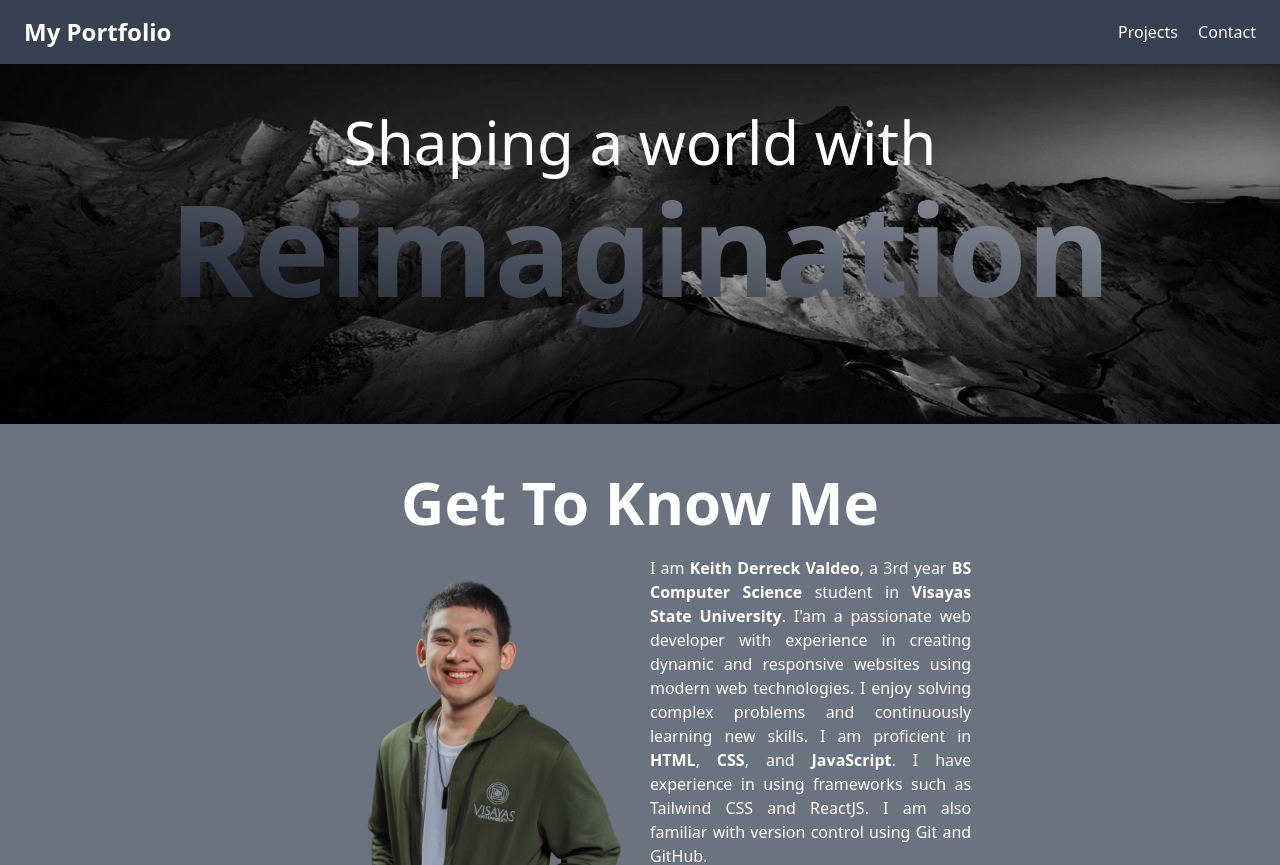
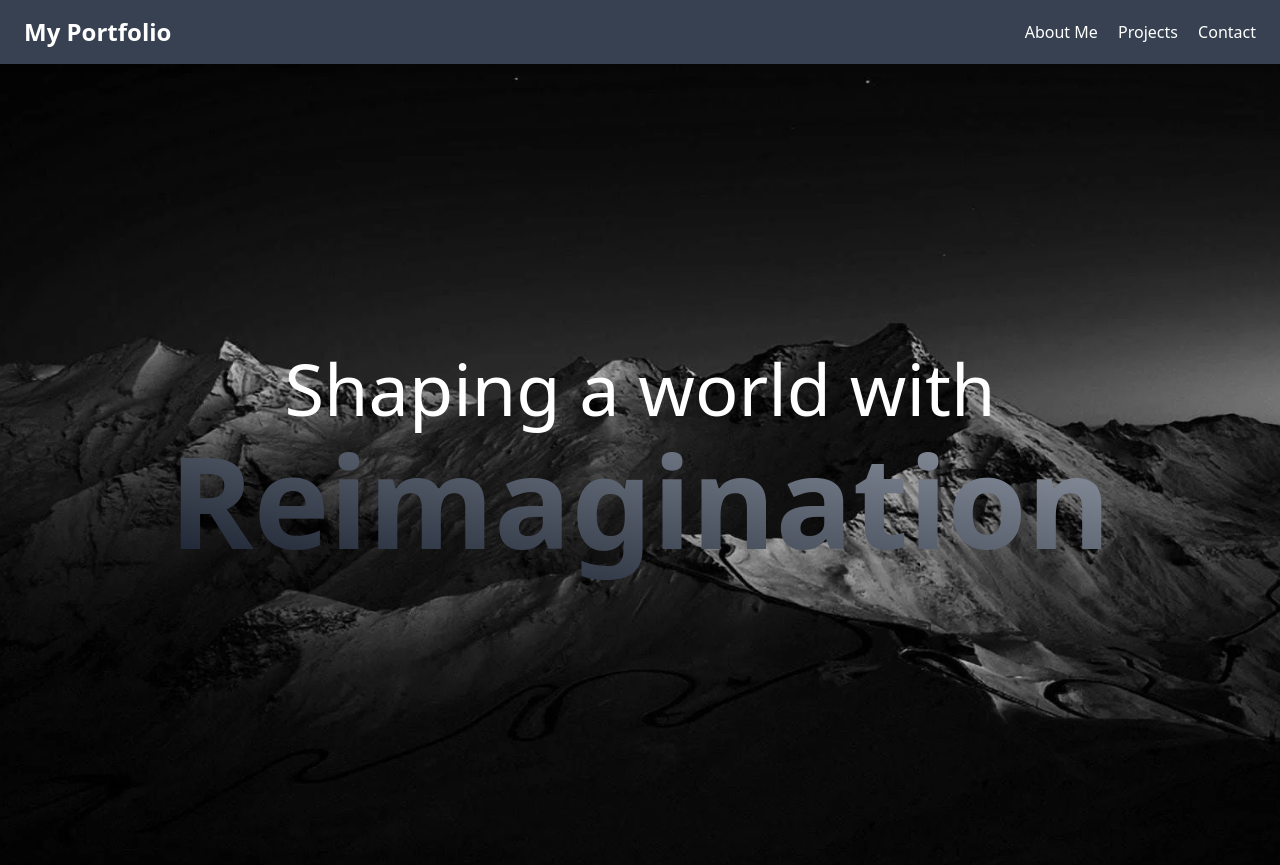
Before and after one commit to johnkarlkeith/My-Portoflio, a website: page index.html in a window 1280 px wide. Shown: the top 865 px of the page. Drawn offline with Linux system fonts and the light colour scheme.

Commit message:
Hotfix 1

```diff
--- a/index.html
+++ b/index.html
@@ -23,6 +23,7 @@
             <div class="text-2xl font-bold">My Portfolio</div>
             <nav class="space-x-4">
                 <!--<a href="#about" class="hover:text-gray-300 transition duration-300">About</a>-->
+                <a href="#about" class="hover:text-gray-300 transition duration-300">About Me</a>
                 <a href="#projects" class="hover:text-gray-300 transition duration-300">Projects</a>
                 <a href="#contact" class="hover:text-gray-300 transition duration-300">Contact</a>
             </nav>
@@ -30,19 +31,19 @@
     </header>
 
     <!--Section -->
-    <section id="welcome" class="px-12 py-20 text-center text-white bg-cover bg-[url('../assets/images/backdrop.webp')] w-full h-100 bg-center">
+    <section id="welcome" class="px-12 py-80 text-center text-white bg-cover bg-[url('../assets/images/backdrop.webp')] w-full h-5/6 bg-center">
         <div class="text-center py-8 px-4 sm:px-6 lg:px-8">
-            <h1 class="text-4xl text-white sm:text-6xl">
+            <h1 class="text-5xl text-white sm:text-7xl animate-slidein300">
               Shaping a world with
             </h1>
-            <h1 class="mt-1 sm:mt-3 text-7xl font-bold sm:text-9xl">
+            <h1 class="mt-1 sm:mt-3 text-7xl font-bold sm:text-9xl animate-slidein500">
               <span class="bg-clip-text bg-gradient-to-tr from-gray-900 to-gray-400 text-transparent">Reimagination</span>
             </h1>
         </div>
     </section>
 
      <!-- About Section -->
-    <section id="about" class="px-12 py-12 text-center text-white bg-cover bg-gray-500">
+    <section id="about" class="px-12 py-14 text-center text-white bg-cover bg-gray-500">
         <h1 class="text-6xl font-bold mb-6">Get To Know Me</h1>
         <div class="container w-3/5 mx-auto px-6">
             <div class="grid grid-cols-1 lg:grid-cols-2  gap-5">
@@ -66,12 +67,10 @@
                         <img src="../assets/images/csharplogo.png" alt="C# Language" class="w-28 h-auto">
                         <img src="../assets/images/python.png" alt="Python Language" class="w-20 h-auto">
                     </div>
-                    <div class="flex items-center gap-2">
-                        <p>Know me more:  </p>
-                        <a href="assets/files/Resume.pdf" download class="mt-4 inline-block  bg-gray-500 text-white font-bold border-2 hover:bg-gray-700 hover:border-gray-800 py-2 px-4 rounded ">
-                            Download Resume
-                        </a>
-                    </div>
+                    <a href="assets/files/Resume.pdf" download class="mt-4 inline-block  bg-gray-500 text-white font-bold border-2 hover:bg-gray-700 hover:border-gray-800 py-2 px-4 rounded ">
+                        Know Me More
+                    </a>
+
                 </div>
             </div>
         </div>
@@ -94,13 +93,13 @@
                 </div>
                 <!-- Project 2 -->
                 <div class="group bg-white text-gray-900 p-6 rounded-lg shadow-lg hover:bg-gray-500 transition duration-300 expandable">
-                    <h3 class="text-xl font-bold mb-2 group-hover:text-white">Project 2</h3>
-                    <p class="text-gray-700 group-hover:text-white">Description of project 2.</p>
+                    <h3 class="text-xl font-bold mb-2 group-hover:text-white">Honesty Store</h3>
+                    <p class="text-gray-700 group-hover:text-white">This project is on its way...</p>
                 </div>
                 <!-- Project 3 -->
                 <div class="group bg-white text-gray-900 p-6 rounded-lg shadow-lg hover:bg-gray-500 transition duration-300 expandable">
-                    <h3 class="text-xl font-bold mb-2 group-hover:text-white">Project 3</h3>
-                    <p class="text-gray-700 group-hover:text-white">Description of project 3.</p>
+                    <h3 class="text-xl font-bold mb-2 group-hover:text-white">Coming soon...</h3>
+                    <p class="text-gray-700 group-hover:text-white">This project is on its way...</p>
                 </div>
             </div>
         </div>
@@ -122,7 +121,7 @@
                 <label for="message" class="block text-lg font-medium mb-2">Message</label>
                 <textarea id="message" class="w-full p-3 border border-gray-300 rounded-lg focus:outline-none focus:ring-2 focus:ring-blue-500 transition duration-300"></textarea>
             </div>
-            <button type="submit" class="w-full px-4 py-3 bg-blue-500 text-white rounded-lg hover:bg-blue-600 transition duration-300">Send</button>
+            <button type="submit" class="w-full px-4 py-3 bg-gray-500 text-white rounded-lg hover:bg-blue-600 transition duration-300">Send</button>
         </form>
     </section>
 
@@ -132,7 +131,7 @@
             <p class="text-gray-300">&copy; 2024 My Portfolio. All rights reserved.</p>
             <div class="mt-4 flex justify-center space-x-4">
                 <a href="#" class="text-blue-400 hover:text-blue-600 transition duration-300 mx-2">Twitter</a>
-                <a href="#" class="text-blue-400 hover:text-blue-600 transition duration-300 mx-2">LinkedIn</a>
+                <a href="https://www.linkedin.com/in/keith-valdeo-048594327" class="text-blue-400 hover:text-blue-600 transition duration-300 mx-2">LinkedIn</a>
                 <a href="#" class="text-blue-400 hover:text-blue-600 transition duration-300 mx-2">GitHub</a>
             </div>
         </div>
--- a/tailwind.config.js
+++ b/tailwind.config.js
@@ -2,7 +2,28 @@
 module.exports = {
   content: ["./*.{html,js}"],
   theme: {
-    extend: {},
+    extend: {
+      keyframes: {
+        slidein: {
+          from: {
+            opacity: "0",
+            transform: "translateY(-10px)",
+          },
+          to: {
+            opacity: "1",
+            transform: "translateY(0)",
+          },
+        },
+      },
+      animation: {
+        slidein: "slidein 1s ease 300ms",
+      },
+      animation: {
+        slidein300: "slidein 1s ease 300ms",
+        slidein500: "slidein 1s ease 500ms",
+        slidein700: "slidein 1s ease 700ms",
+      },
+    },
   },
   plugins: [
     require('tailwindcss'),
```
Also changed, not shown: dist/output.css.
